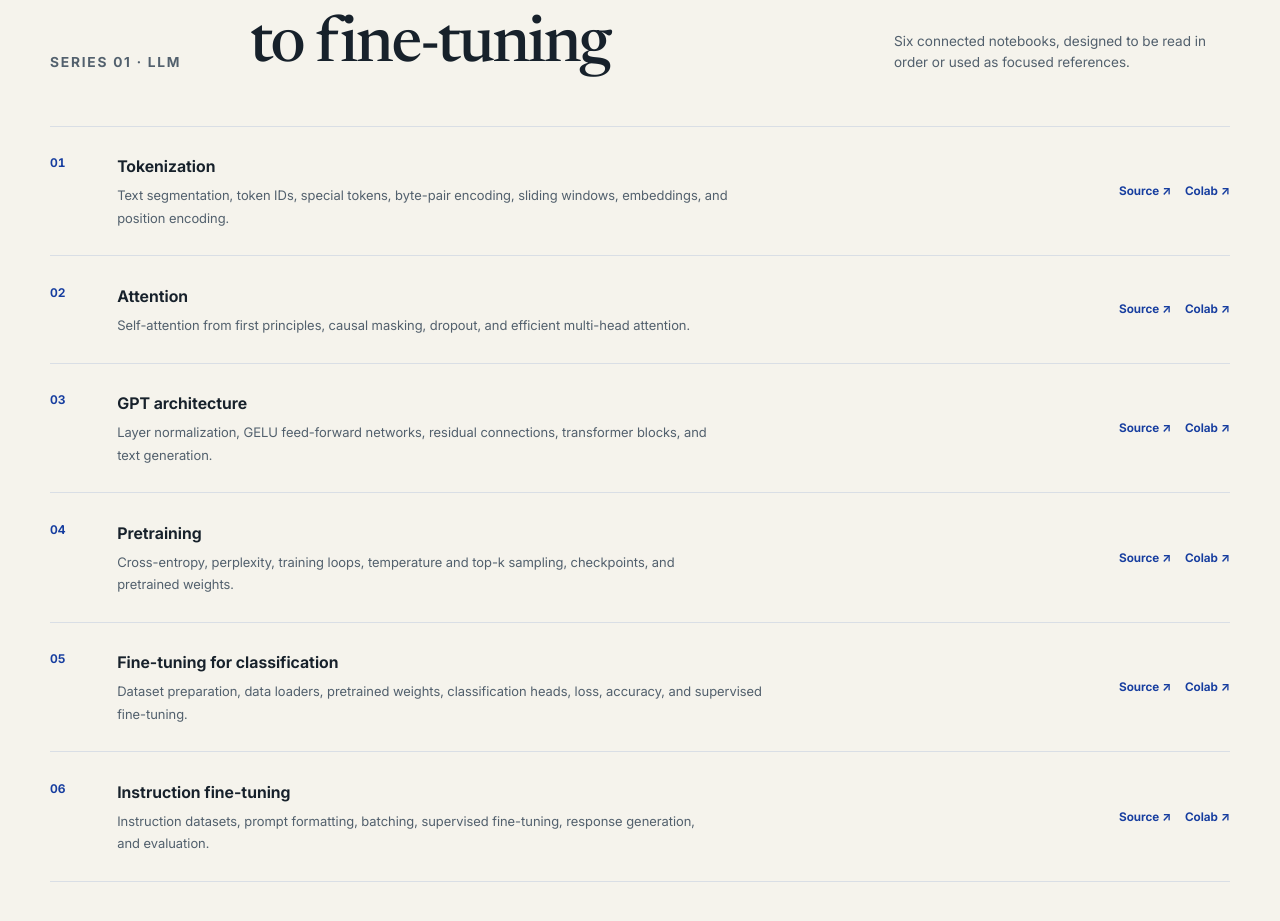
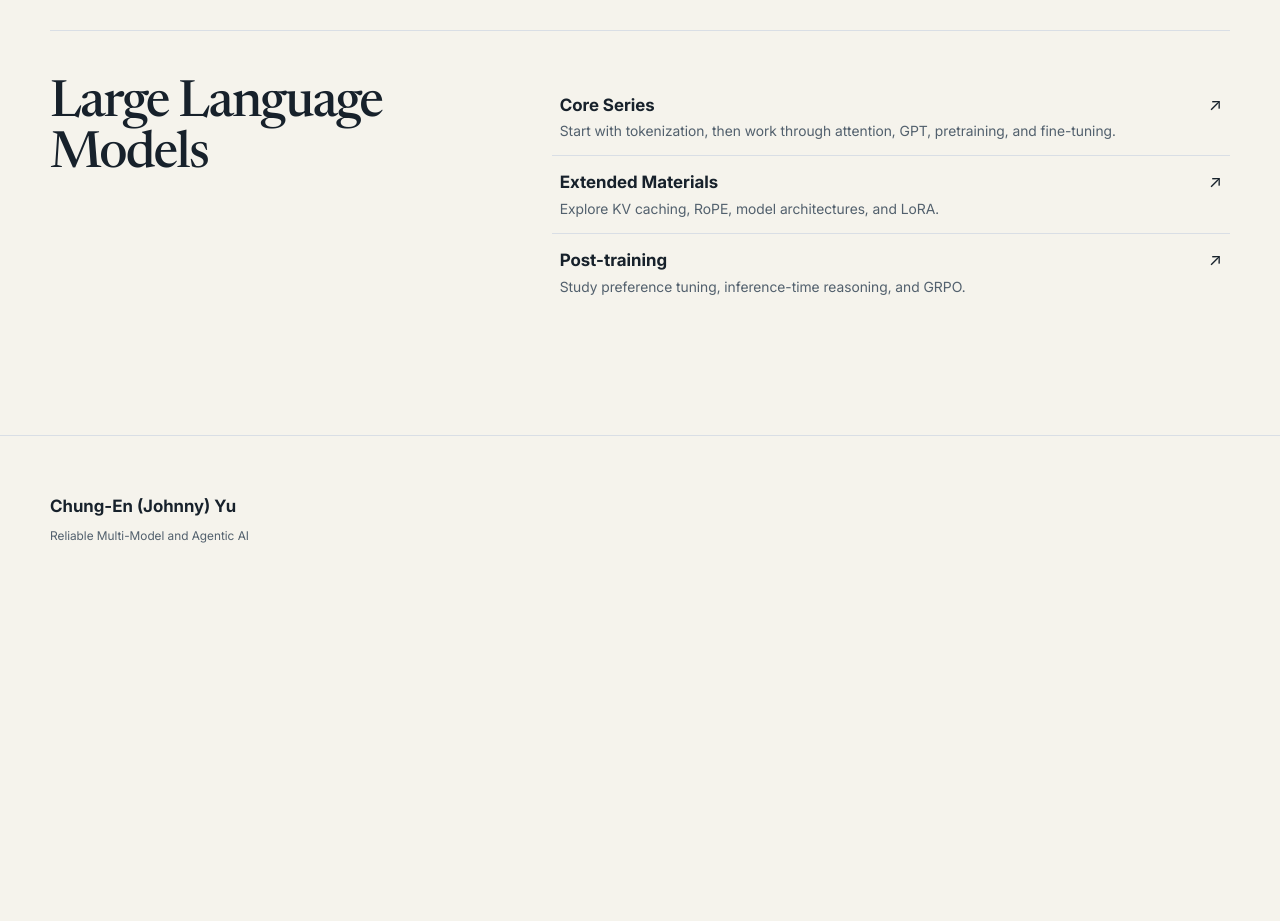
Before and after one commit to chungenyu6/my-personal-website, a plain HTML site: page learn/index.html in a window 1280 px wide. Shown: the part 791-1712 px from the top of the page. After the commit the page ends 1393 px from the top, so only its background shows below. Drawn offline with Linux system fonts and the light colour scheme.

Commit message:
Refine teaching guide and simplify site footers

```diff
--- a/assets/styles.css
+++ b/assets/styles.css
@@ -588,6 +588,65 @@ li {
   clip: rect(0, 0, 0, 0);
   white-space: nowrap;
   border: 0;
+}
+
+.teaching-overview {
+  display: grid;
+  grid-template-columns: minmax(0, 1fr) minmax(0, 1.55fr);
+  gap: clamp(1.25rem, 5vw, 4rem);
+  padding-block: clamp(1.5rem, 4vw, 3rem);
+  border-top: 1px solid var(--mist);
+}
+
+.teaching-overview h2 {
+  margin: 0 0 0.55rem;
+  font: 500 clamp(2rem, 4vw, 3.5rem)/1 "Newsreader", Georgia, serif;
+  letter-spacing: -0.035em;
+}
+
+.teaching-overview p {
+  margin-bottom: 0.65rem;
+  color: var(--slate);
+}
+
+.teaching-catalog {
+  padding-block: clamp(2rem, 6vw, 5rem);
+}
+
+.teaching-list {
+  margin: 0;
+  padding: 0;
+  list-style: none;
+}
+
+.teaching-list li + li {
+  border-top: 1px solid var(--mist);
+}
+
+.teaching-link {
+  display: flex;
+  align-items: baseline;
+  justify-content: space-between;
+  gap: 1rem;
+  padding: 0.75rem 0.5rem;
+  color: var(--ink);
+  text-decoration: none;
+}
+
+.teaching-link:hover {
+  background: var(--sage);
+}
+
+.teaching-link small {
+  display: block;
+  color: var(--slate);
+  font-size: 0.875rem;
+}
+
+@media (max-width: 42rem) {
+  .teaching-overview {
+    grid-template-columns: 1fr;
+  }
 }
 
 .learn-panel {
--- a/learn/index.html
+++ b/learn/index.html
@@ -5,10 +5,10 @@
     <meta name="viewport" content="width=device-width, initial-scale=1">
     <meta name="color-scheme" content="light">
     <meta name="theme-color" content="#f5f3ec">
-    <meta name="description" content="Hands-on machine learning and large language model notebooks by Chung-En (Johnny) Yu, available as a MyST learning site, source notebooks, and Colab sessions.">
+    <meta name="description" content="Teaching and learning materials by Chung-En (Johnny) Yu: hands-on notebooks in machine learning, language model foundations, and post-training.">
     <meta property="og:type" content="website">
     <meta property="og:title" content="Learn — Chung-En (Johnny) Yu">
-    <meta property="og:description" content="A guided notebook series on tokenization, attention, GPT architecture, pretraining, and fine-tuning.">
+    <meta property="og:description" content="Explore machine learning notebooks, the core LLM series, extended materials, and post-training.">
     <meta property="og:url" content="https://chungenyu6.github.io/my-personal-website/learn/">
     <meta property="og:image" content="https://chungenyu6.github.io/my-personal-website/assets/images/social-card.jpg">
     <meta property="og:image:width" content="1200">
@@ -43,90 +43,40 @@
     <main id="main-content">
       <header class="subpage-hero">
         <div class="site-shell subpage-heading">
-          <p class="section-index">Open learning notes</p>
+          <p class="section-index">Notebook collection</p>
           <div>
-            <h1>Learn how language models work.</h1>
-            <p class="subpage-heading__intro">
-              A code-first notebook sequence for readers who know the basics of machine learning and want to understand the mechanics behind modern LLMs. Read the rendered MyST site, inspect the source, or run each lesson in Colab.
-            </p>
+            <h1>Teaching &amp; Learning</h1>
+            <p class="subpage-heading__intro">Hands-on notebooks in machine learning and large language models.</p>
             <div class="button-row button-row--spaced">
-              <a class="button button--solid" href="https://chungenyu6.github.io/ai-learning-notebooks/">Read the MyST site</a>
-              <a class="button" href="https://github.com/chungenyu6/ai-learning-notebooks">View repository</a>
+              <a class="button button--solid" href="https://chungenyu6.github.io/ai-learning-notebooks/">Browse AI Learning Notes</a>
+              <a class="button" href="https://github.com/chungenyu6/ai-learning-notebooks">View source</a>
             </div>
           </div>
         </div>
       </header>
 
-      <section class="content-section site-shell" aria-labelledby="llm-series">
-        <div class="section-heading">
-          <p class="section-index">Series 01 · LLM</p>
-          <h2 id="llm-series">From tokens to fine-tuning</h2>
-          <p>Six connected notebooks, designed to be read in order or used as focused references.</p>
-        </div>
-
-        <ol class="lesson-list">
-          <li class="lesson-item">
-            <span class="lesson-number">01</span>
-            <div><h2>Tokenization</h2><p>Text segmentation, token IDs, special tokens, byte-pair encoding, sliding windows, embeddings, and position encoding.</p></div>
-            <div class="lesson-links"><a href="https://github.com/chungenyu6/ai-learning-notebooks/blob/main/02-LLM/01_tokenization.ipynb">Source ↗</a><a href="https://colab.research.google.com/github/chungenyu6/ai-learning-notebooks/blob/main/02-LLM/01_tokenization.ipynb">Colab ↗</a></div>
-          </li>
-          <li class="lesson-item">
-            <span class="lesson-number">02</span>
-            <div><h2>Attention</h2><p>Self-attention from first principles, causal masking, dropout, and efficient multi-head attention.</p></div>
-            <div class="lesson-links"><a href="https://github.com/chungenyu6/ai-learning-notebooks/blob/main/02-LLM/02_attention.ipynb">Source ↗</a><a href="https://colab.research.google.com/github/chungenyu6/ai-learning-notebooks/blob/main/02-LLM/02_attention.ipynb">Colab ↗</a></div>
-          </li>
-          <li class="lesson-item">
-            <span class="lesson-number">03</span>
-            <div><h2>GPT architecture</h2><p>Layer normalization, GELU feed-forward networks, residual connections, transformer blocks, and text generation.</p></div>
-            <div class="lesson-links"><a href="https://github.com/chungenyu6/ai-learning-notebooks/blob/main/02-LLM/03_architecture_gpt.ipynb">Source ↗</a><a href="https://colab.research.google.com/github/chungenyu6/ai-learning-notebooks/blob/main/02-LLM/03_architecture_gpt.ipynb">Colab ↗</a></div>
-          </li>
-          <li class="lesson-item">
-            <span class="lesson-number">04</span>
-            <div><h2>Pretraining</h2><p>Cross-entropy, perplexity, training loops, temperature and top-k sampling, checkpoints, and pretrained weights.</p></div>
-            <div class="lesson-links"><a href="https://github.com/chungenyu6/ai-learning-notebooks/blob/main/02-LLM/04_pretraining.ipynb">Source ↗</a><a href="https://colab.research.google.com/github/chungenyu6/ai-learning-notebooks/blob/main/02-LLM/04_pretraining.ipynb">Colab ↗</a></div>
-          </li>
-          <li class="lesson-item">
-            <span class="lesson-number">05</span>
-            <div><h2>Fine-tuning for classification</h2><p>Dataset preparation, data loaders, pretrained weights, classification heads, loss, accuracy, and supervised fine-tuning.</p></div>
-            <div class="lesson-links"><a href="https://github.com/chungenyu6/ai-learning-notebooks/blob/main/02-LLM/05_finetuning_classification.ipynb">Source ↗</a><a href="https://colab.research.google.com/github/chungenyu6/ai-learning-notebooks/blob/main/02-LLM/05_finetuning_classification.ipynb">Colab ↗</a></div>
-          </li>
-          <li class="lesson-item">
-            <span class="lesson-number">06</span>
-            <div><h2>Instruction fine-tuning</h2><p>Instruction datasets, prompt formatting, batching, supervised fine-tuning, response generation, and evaluation.</p></div>
-            <div class="lesson-links"><a href="https://github.com/chungenyu6/ai-learning-notebooks/blob/main/02-LLM/06_finetuning_instructions.ipynb">Source ↗</a><a href="https://colab.research.google.com/github/chungenyu6/ai-learning-notebooks/blob/main/02-LLM/06_finetuning_instructions.ipynb">Colab ↗</a></div>
-          </li>
-        </ol>
-      </section>
-
-      <section class="content-section site-shell" aria-labelledby="ml-series">
-        <div class="learn-panel">
-          <div class="learn-panel__grid">
-            <div>
-              <p class="section-index">Series 02 · Machine learning</p>
-              <h2 id="ml-series">A deep dive into multilayer perceptrons.</h2>
-              <p>A 96-cell project covering a NumPy implementation, Keras architecture experiments, optimizers, deep-network training, regularization, diagnostics, and visualization.</p>
-              <div class="button-row">
-                <a class="button button--solid" href="https://github.com/chungenyu6/ai-learning-notebooks/blob/main/01-ML/DL_MLP_All_Techniques.ipynb">View source</a>
-                <a class="button" href="https://colab.research.google.com/github/chungenyu6/ai-learning-notebooks/blob/main/01-ML/DL_MLP_All_Techniques.ipynb">Open in Colab</a>
-              </div>
-            </div>
-            <div aria-label="MLP notebook topics">
-              <div class="learn-stat"><strong>96</strong><span>Hands-on cells</span></div>
-              <div class="learn-stat"><strong>06</strong><span>Major project parts</span></div>
-              <div class="learn-stat"><strong>NumPy → Keras</strong><span>From first principles to high-level tooling</span></div>
-            </div>
-          </div>
-        </div>
-      </section>
+      <div class="site-shell teaching-catalog">
+        <section class="teaching-overview" id="machine-learning" aria-labelledby="ml-title">
+          <h2 id="ml-title">Machine Learning</h2>
+          <ul class="teaching-list">
+          <li><a class="teaching-link" href="https://chungenyu6.github.io/ai-learning-notebooks/dl-mlp-all-techniques"><span><strong>Deep Dive into MLPs</strong><small>Build with NumPy, then experiment with Keras, optimization, and regularization.</small></span><span aria-hidden="true">↗</span></a></li>
+          </ul>
+        </section>
+        <section class="teaching-overview" id="language-models" aria-labelledby="llm-title">
+          <h2 id="llm-title">Large Language Models</h2>
+          <ul class="teaching-list">
+          <li><a class="teaching-link" href="https://chungenyu6.github.io/ai-learning-notebooks/tokenization"><span><strong>Core Series</strong><small>Start with tokenization, then work through attention, GPT, pretraining, and fine-tuning.</small></span><span aria-hidden="true">↗</span></a></li>
+          <li><a class="teaching-link" href="https://chungenyu6.github.io/ai-learning-notebooks/extended-materials"><span><strong>Extended Materials</strong><small>Explore KV caching, RoPE, model architectures, and LoRA.</small></span><span aria-hidden="true">↗</span></a></li>
+          <li><a class="teaching-link" href="https://chungenyu6.github.io/ai-learning-notebooks/post-training"><span><strong>Post-training</strong><small>Study preference tuning, inference-time reasoning, and GRPO.</small></span><span aria-hidden="true">↗</span></a></li>
+          </ul>
+        </section>
+      </div>
     </main>
 
     <footer class="site-footer">
-      <div class="site-shell site-footer__inner">
-        <div>
-          <p class="footer-name">Learn with Johnny</p>
-          <p class="footer-note">Rendered with MyST · Runnable in Colab · Source on GitHub</p>
-        </div>
-        <p class="footer-meta"><a href="../">Back to the personal site</a></p>
+      <div class="site-shell">
+        <p class="footer-name">Chung-En (Johnny) Yu</p>
+        <p class="footer-note">Reliable Multi-Model and Agentic AI</p>
       </div>
     </footer>
   </body>
```
Also changed, not shown: index.html (+12 -22 lines), news/index.html (+2 -2 lines), publications/index.html (+2 -2 lines).
